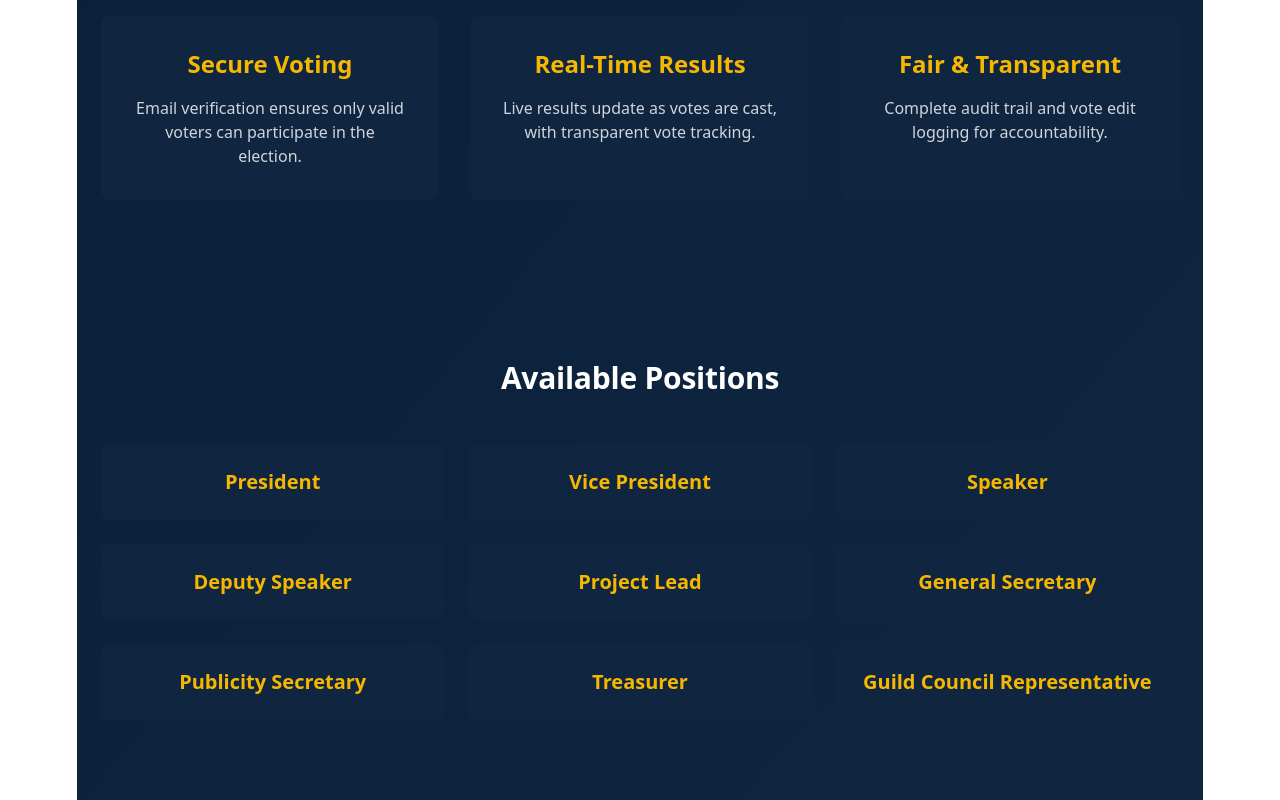
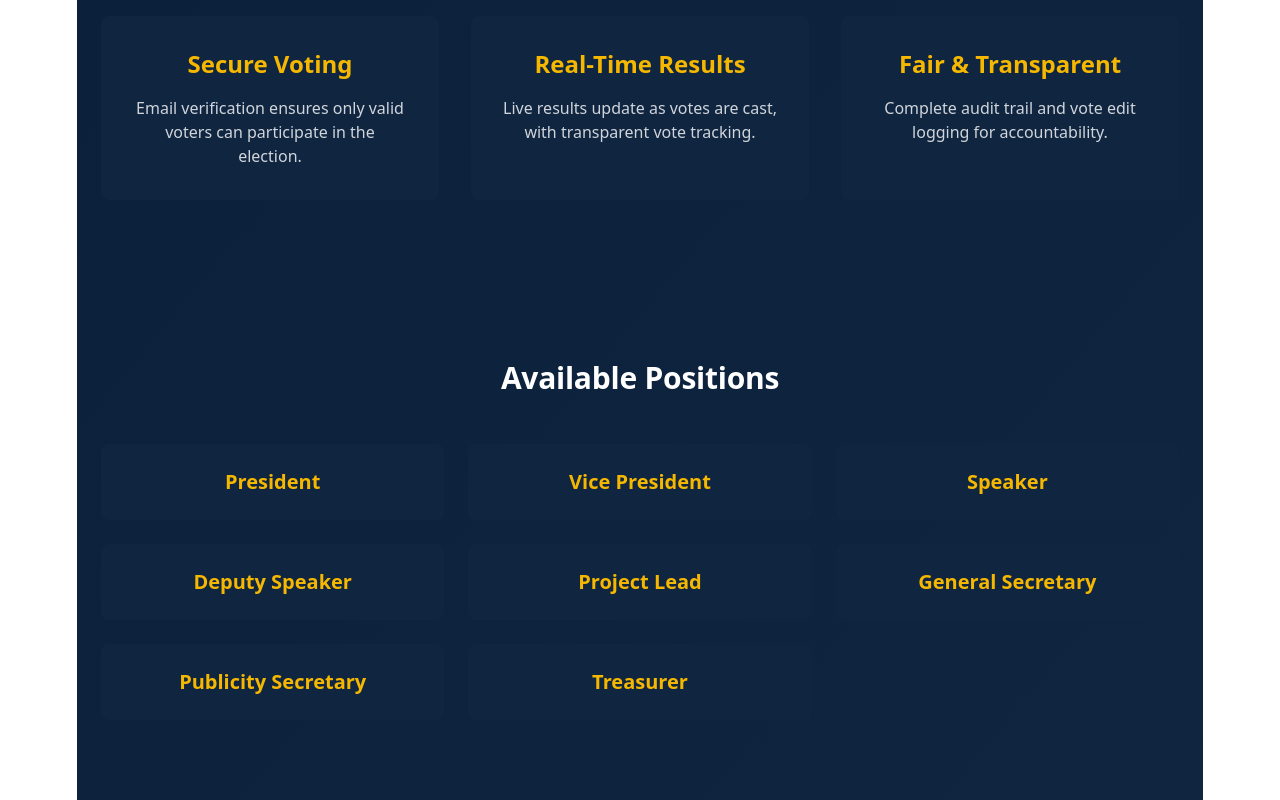
Before and after one commit to edyeluandrew/cosaku-elections, a React app in the folder frontend/: page / in a window 1280 px wide. Shown: the part 556-1356 px from the top of the page. Built offline with nearby package versions, Linux system fonts and the light colour scheme; no server answers; the HTML template or start-up script is replaced by a standard one.

Commit message:
Remove Guild Council Representative position from available positions

```diff
--- a/frontend/src/pages/Home.jsx
+++ b/frontend/src/pages/Home.jsx
@@ -70,7 +70,6 @@ const Home = () => {
             "General Secretary",
             "Publicity Secretary",
             "Treasurer",
-            "Guild Council Representative",
           ].map((position) => (
             <div key={position} className="bg-navy-800 p-6 rounded-lg text-center">
               <h3 className="text-xl font-bold text-yellow-500">{position}</h3>
```
